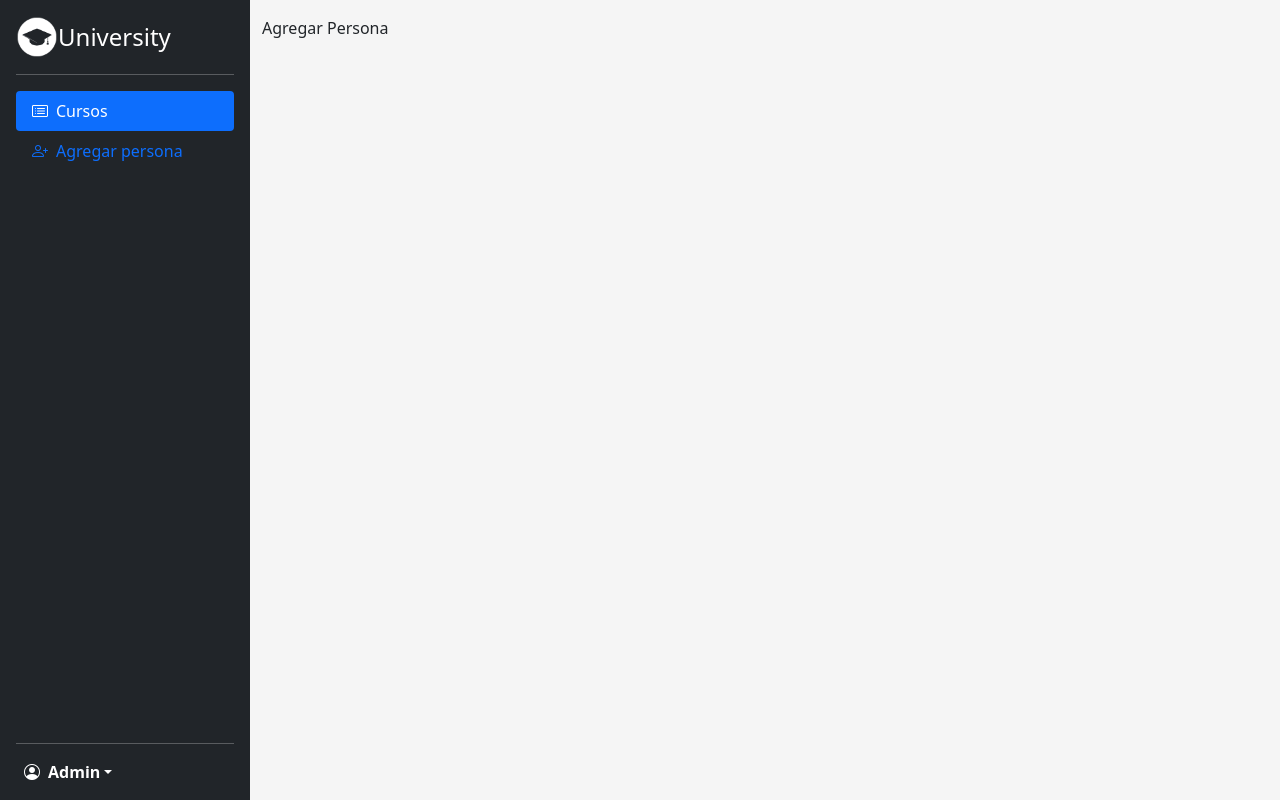
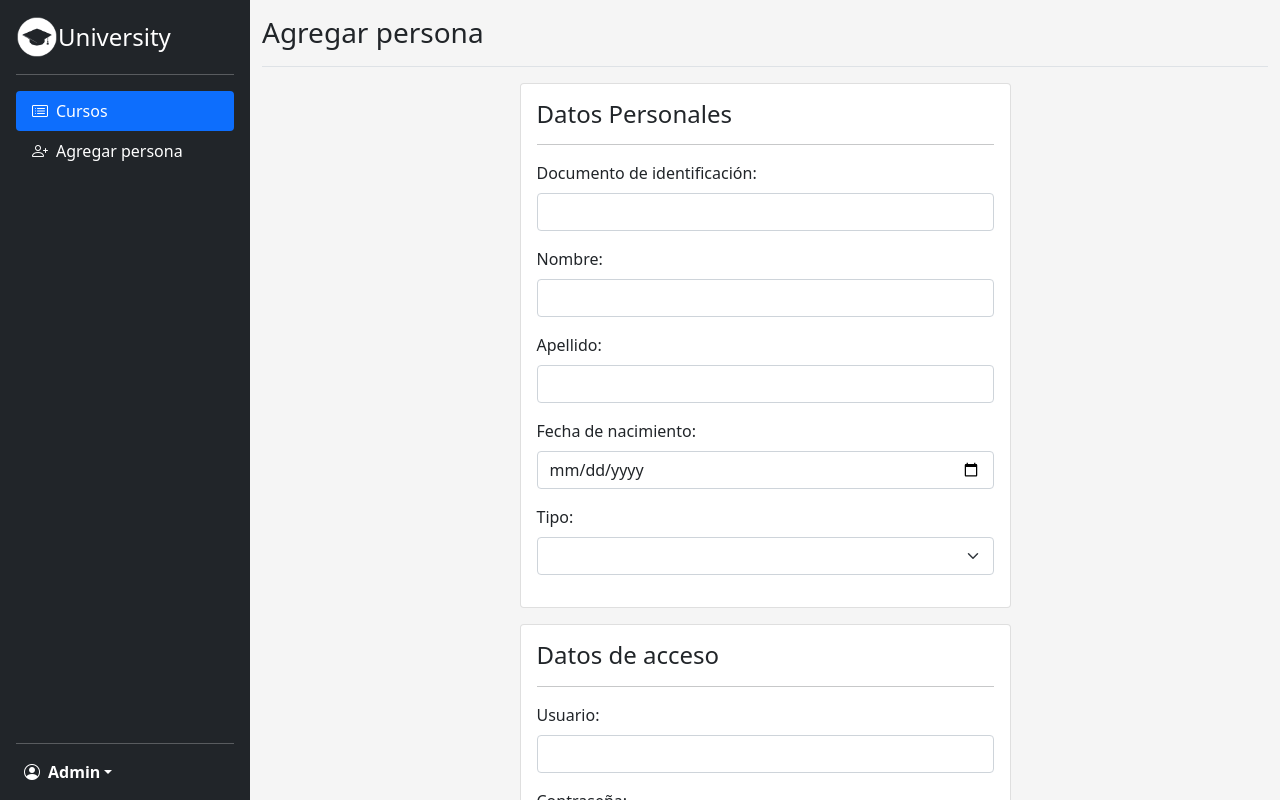
Before and after one commit to lacajanegra/university_front, a React (Create React App) app: page /app/person/add in a window 1280 px wide. Shown: the top 800 px of the page. Built offline with nearby package versions, Linux system fonts and the light colour scheme.

Commit message:
add person form

```diff
--- a/src/components/Sidebar.jsx
+++ b/src/components/Sidebar.jsx
@@ -2,7 +2,7 @@ import logo from '../assets/images/university-icon-white.svg'
 
 function Sidebar() {
     return (
-        <div className="d-flex flex-column flex-shrink-0 p-3 text-white bg-dark" style={{ width: "250px", height: "100vh" }}>
+        <div className="d-flex flex-column flex-shrink-0 p-3 text-white bg-dark" style={{ width: "250px", height: "100vh", position: "fixed" }}>
             <a href="/" className="d-flex align-items-center mb-3 mb-md-0 me-md-auto text-white text-decoration-none">
                 <img className="fs-4" src={logo} alt="" height={42} />
                 <span className="fs-4">University</span>
@@ -16,7 +16,7 @@ function Sidebar() {
                     </a>
                 </li>
                 <li className="nav-item">
-                    <a href="#" className="nav-link" aria-current="page">
+                    <a href="#" className="nav-link text-white" aria-current="page">
                     <i class="bi bi-person-plus me-2"></i>
                         Agregar persona
                     </a>
--- a/src/pages/Home.jsx
+++ b/src/pages/Home.jsx
@@ -5,7 +5,7 @@ function Home() {
     return (
         <div className='d-flex'>
             <Sidebar />
-            <main className='container mt-3'>
+            <main className='container mt-3 w-100' style={{marginLeft: "250px"}}>
                 <Outlet />
             </main>
         </div>
--- a/src/pages/private/AddPerson.jsx
+++ b/src/pages/private/AddPerson.jsx
@@ -1,9 +1,63 @@
 function AddPerson() {
     return (
-        <div>
-            Agregar Persona
-        </div>
-     );
+        <>
+            <h3 className="mb-3 border-bottom pb-3">Agregar persona</h3>
+            <div className="row justify-content-center mb-4">
+                <div className="col-md-6">
+                    <form>
+                        <div className="card mb-3">
+                            <div className="card-body">
+                                <h4>Datos Personales</h4>
+                                <hr />
+                                <div className="mb-3">
+                                    <label className="form-label">Documento de identificación:</label>
+                                    <input type="text" className="form-control" />
+                                </div>
+                                <div className="mb-3">
+                                    <label className="form-label">Nombre:</label>
+                                    <input type="text" className="form-control" />
+                                </div>
+                                <div className="mb-3">
+                                    <label className="form-label">Apellido:</label>
+                                    <input type="text" className="form-control" />
+                                </div>
+                                <div className="mb-3">
+                                    <label className="form-label">Fecha de nacimiento:</label>
+                                    <input type="date" className="form-control" />
+                                </div>
+                                <div className="mb-3">
+                                    <label className="form-label">Tipo:</label>
+                                    <select class="form-select">
+                                        <option selected></option>
+                                        <option value="Student">Estudiante</option>
+                                        <option value="Teacher">Profesor</option>
+                                    </select>
+                                </div>
+                            </div>
+                        </div>
+
+                        <div className="card mb-3">
+                            <div className="card-body">
+                                <h4>Datos de acceso</h4>
+                                <hr />
+                                <div className="mb-3">
+                                    <label className="form-label">Usuario:</label>
+                                    <input type="text" className="form-control" />
+                                </div>
+                                <div className="mb-3">
+                                    <label className="form-label">Contraseña:</label>
+                                    <input type="password" className="form-control" />
+                                </div>
+                            </div>
+                        </div>
+                        <div className="d-flex justify-content-end">
+                            <button className="btn btn-success">Guardar</button>
+                        </div>
+                    </form>
+                </div>
+            </div>
+        </>
+    );
 }
 
 export default AddPerson;
```
